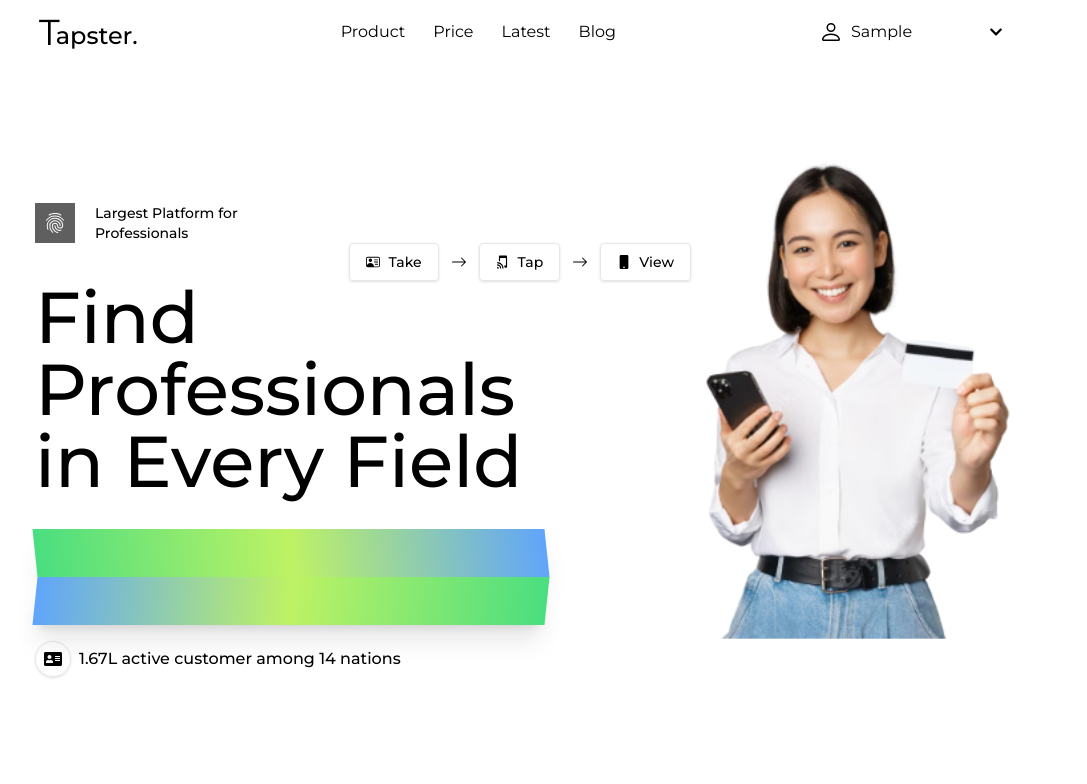
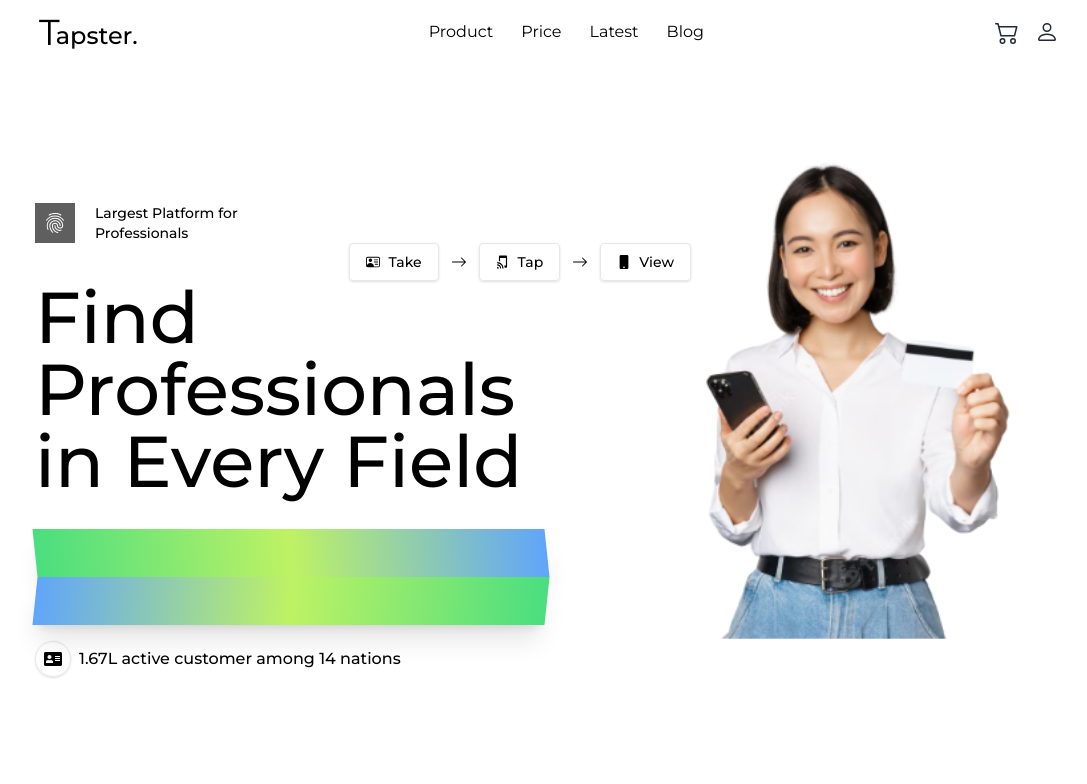
Before and after one commit to imohammedakash/TapSter, a Next.js app: page / in a window 1280 px wide. Shown: the top 784 px of the page, without its empty margins (93-1180 px from the left). Built offline with nearby package versions, Linux system fonts and the light colour scheme; sample sign-in values are in the browser's storage.

Commit message:
Cart placed out of dropdown

```diff
--- a/component/User/Login.jsx
+++ b/component/User/Login.jsx
@@ -38,7 +38,7 @@
       </div>
       <main className=" w-full flex items-center justify-center px-4 bg-[#fff]">
         <div className=" flex items-center justify-center w-full ">
-          <div className="flex md:w-1/2 w-full items-center justify-center mb-8 bg-white ">
+          <div className="flex md:w-1/2 w-full items-center justify-center bg-white ">
             <div className=" lg:w-[80%] w-full flex items-center justify-center flex-col py-10 md:px-8 px-4 ">
               <h1 className="md:text-4xl text-3xl flex items-end justify-center text-center w-full whitespace-nowrap font-medium md:first-letter:text-7xl ">
                 Welcome Back Tapster
--- a/component/Wrapper/Header.js
+++ b/component/Wrapper/Header.js
@@ -2,7 +2,7 @@
 import Link from "next/link";
 import { Router, useRouter } from "next/router";
 import { BsCart2, BsPerson } from "react-icons/bs";
-import { FaChevronDown } from "react-icons/fa";
+import { IoNotificationsOutline } from "react-icons/io5";
 import {
   FiBookOpen,
   FiGitPullRequest,
@@ -12,7 +12,7 @@
   FiShield,
 } from "react-icons/fi";
 import { toast } from "react-toastify";
-import { MdNotifications } from "react-icons/md";
+import { MdNotifications, MdOutlineNotifications } from "react-icons/md";
 import { AiOutlineNotification } from "react-icons/ai";
 const CustomLink = ({ href, title, className = "" }) => {
   const router = useRouter();
@@ -53,52 +53,37 @@
           </nav>
         </div>
         <div className="flex items-center gap-4">
+          <Link href="/cart">
+            <BsCart2 className="text-2xl text-gray-800" />
+          </Link>
           {data ? (
-            <div className="relative md:w-[15rem] ">
-              <div
-                className="md:w-[12rem] flex items-center justify-between gap-8 cursor-pointer pr-2"
-                onClick={() => setShowModal(!showModal)}
-              >
-                <div className="flex items-center justify-center gap-2">
-                  <BsPerson className="text-2xl" />
-                  <h2 className="capitalize font-normal text-base md:block hidden">
-                    {data.firstName}
-                  </h2>
+            <div className="relative ">
+              <div className=" flex items-center justify-between cursor-pointer gap-4">
+                <div
+                  className="flex items-center justify-center gap-2"
+                  onClick={() => setShowModal(!showModal)}
+                >
+                  <BsPerson className="text-2xl text-gray-800 font-normal" />
                 </div>
-                <FaChevronDown className=" font-normal text-sm md:block hidden" />
               </div>
               {showModal && (
-                <div className=" absolute px-2 mt-5 md:w-full md:right-20 right-3 w-[14rem] py-2 z-[9] rounded-b-lg bg-white shadow-xl border ">
-                  <div className="w-full flex items-center gap-3 bg-gray-800 p-[0.5rem] text-white justify-start rounded">
+                <div className=" absolute px-2 mt-5 right-3 w-[14rem] py-2 z-[9] rounded-b-lg bg-white shadow-xl border ">
+                  <Link
+                    onClick={() => setShowModal(false)}
+                    href={`/profile`}
+                    className="w-full flex items-center gap-3 bg-gray-800 p-[0.5rem] text-white justify-start rounded"
+                  >
                     <div className="bg-white text-gray-800 rounded">
                       <BsPerson className="text-2xl" />
                     </div>
-                    <h2 className="capitalize font-normal text-sm">
-                      {data.firstName}
-                    </h2>
-                  </div>
-                  <Link
-                    onClick={() => setShowModal(false)}
-                    href={`/profile/${data.firstName.toLowerCase()}-${data.lastName.toLowerCase()}`}
-                    className="w-full flex items-center justify-start cursor-pointer gap-3 text-center font-normal text-sm py-2 border-y my-2"
-                  >
-                    <FiSettings className="text-lg font-normal text-gray-800" />
-                    <h3>Profile</h3>
+                    <h2 className="capitalize font-normal text-sm">Profile</h2>
                   </Link>
                   <Link
                     onClick={() => setShowModal(false)}
-                    href={`/cart`}
+                    href={`/notification`}
                     className="w-full flex items-center justify-start cursor-pointer gap-3 text-center font-normal text-sm py-2 border-y my-2"
                   >
-                    <BsCart2 className="text-lg font-normal text-gray-800" />
-                    <h3>Cart</h3>
-                  </Link>
-                  <Link
-                    onClick={() => setShowModal(false)}
-                    href={`/notifications`}
-                    className="w-full flex items-center justify-start cursor-pointer gap-3 text-center font-normal text-sm py-2 border-y my-2"
-                  >
-                    <AiOutlineNotification className="text-lg font-normal text-gray-800" />
+                    <IoNotificationsOutline className="text-xl text-gray-800" />
                     <h3>Notification</h3>
                   </Link>
                   <div className="w-full md:hidden block">
@@ -145,11 +130,6 @@
           ) : (
             <div className="flex items-center gap-5">
               <Link
-                href="/cart"
-              >
-                <BsCart2 className="text-2xl text-[#191919]" />
-              </Link>
-              <Link
                 href="/login"
                 className={` px-4 rounded py-[0.4rem] font-normal  border transition-all `}
               >
```
Also changed, not shown: pages/profile.js (renamed from pages/profile/[id].js).
